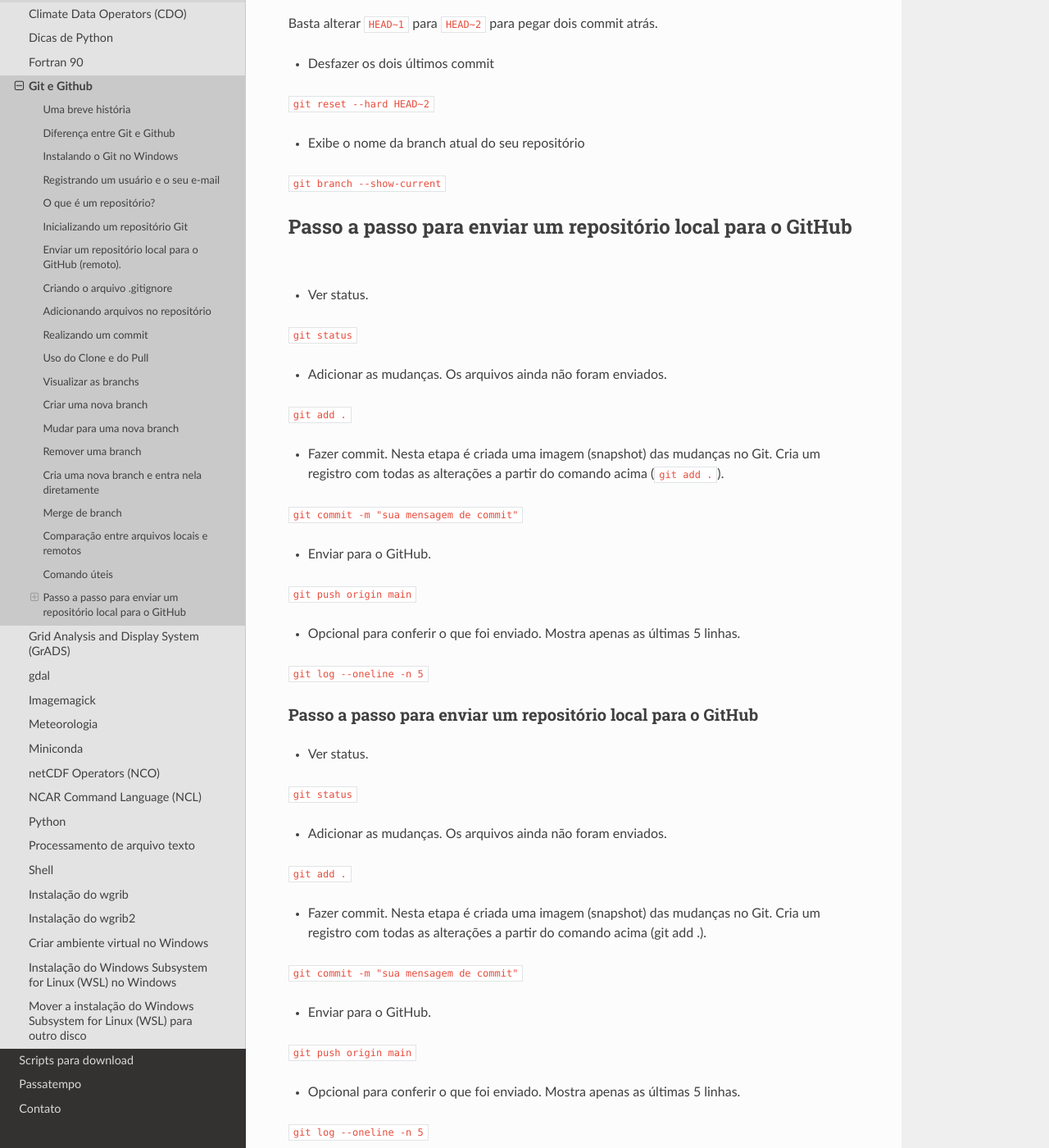
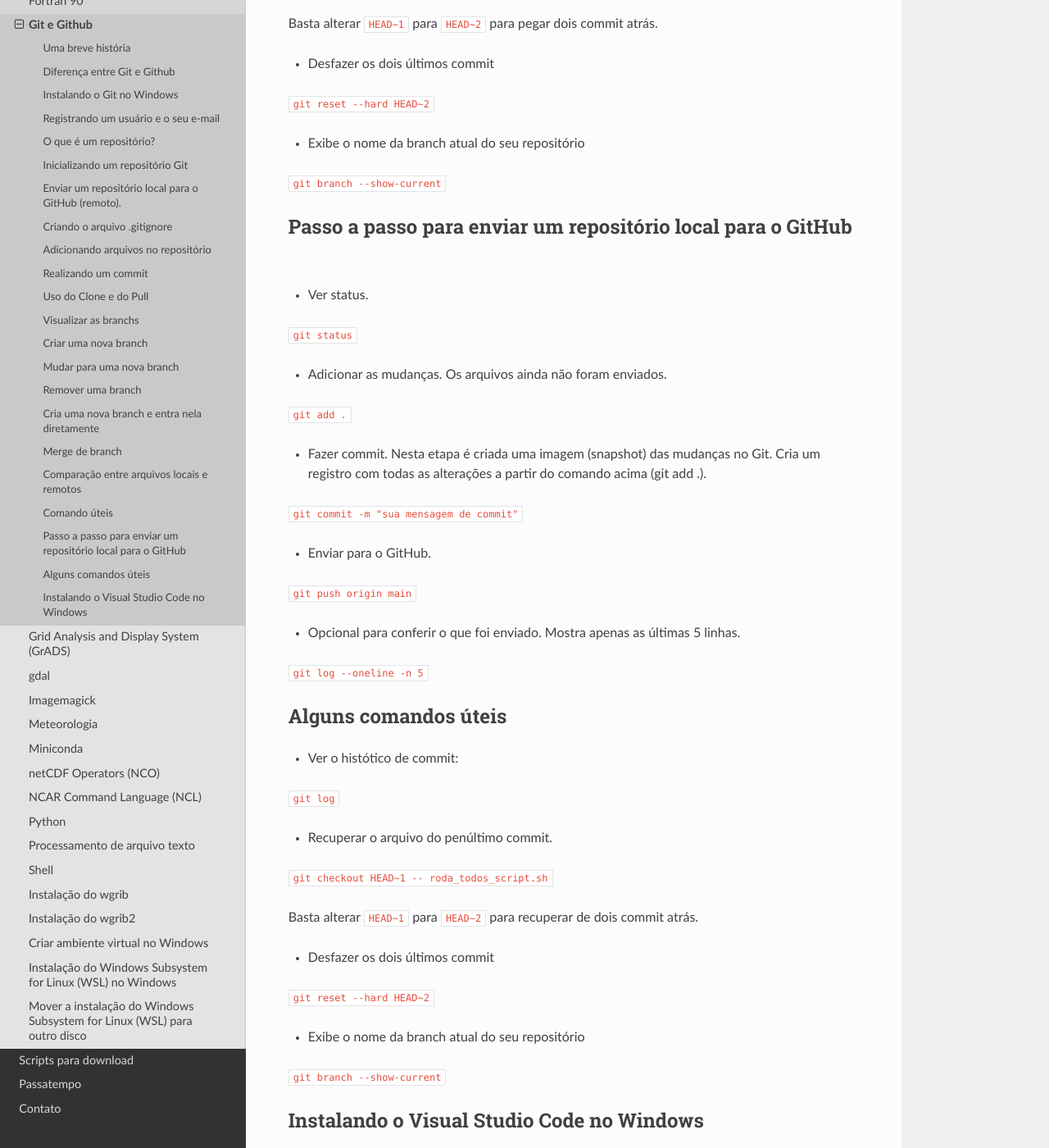
Before and after one commit to jgmsantos/homepage, a Sphinx documentation site: the page built from docs/pages/tutoriais/git_github.md, in a window 1280 px wide and 1400 px high, scrolled down 10446 px. Shown: the whole window at 82% size. Built offline with Sphinx 7.4.7 and the Read the Docs theme 3.1.0, drawn with Linux system fonts in a browser that asks for light colours; pages that are not in the unit, such as notebooks, are missing from menus.

Commit message:
Atualizando GitHub2

```diff
--- a/docs/pages/tutoriais/git_github.md
+++ b/docs/pages/tutoriais/git_github.md
@@ -325,29 +325,6 @@
 
 `git branch --show-current`
 
-## Passo a passo para enviar um repositório local para o GitHub
-
-- Ver status.
-
-``git status``
-
-- Adicionar as mudanças. Os arquivos ainda não foram enviados.
-
-``git add .``
-
-- Fazer commit. Nesta etapa é criada uma imagem (snapshot) das mudanças no Git. Cria um registro com todas as alterações a partir do comando acima (``git add .``).
-
-``git commit -m "sua mensagem de commit"``
-
-- Enviar para o GitHub.
-
-``git push origin main``
-
-- Opcional para conferir o que foi enviado. Mostra apenas as últimas 5 linhas.
-
-``git log --oneline -n 5``
-
-
 ### Passo a passo para enviar um repositório local para o GitHub
 
 - Ver status.
```
